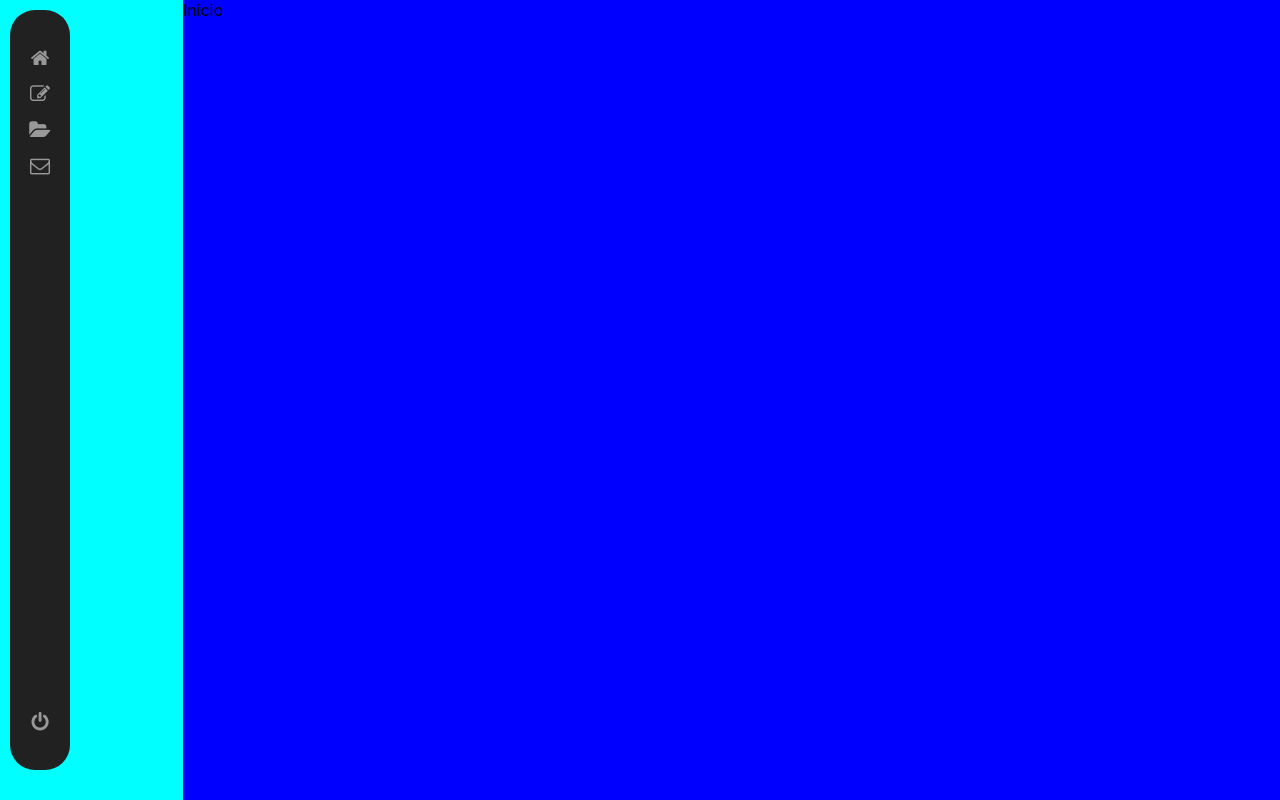
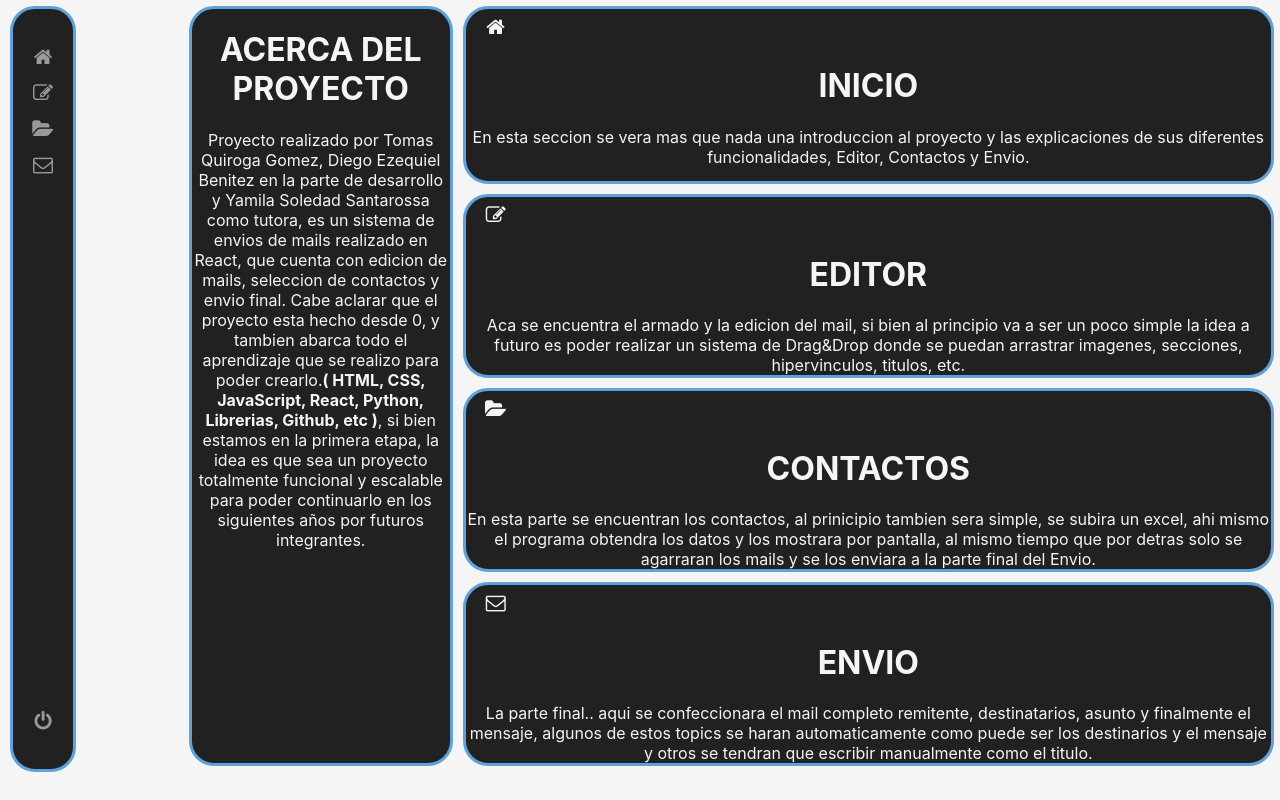
Before and after one commit to tomasqagz/SEM, a React (Create React App) app in the folder react-page/: page /Inicio in a window 1280 px wide. Built offline with nearby package versions, Linux system fonts and the light colour scheme; a web font is replaced by a local one.

Commit message:
Inicio component

```diff
--- a/react-page/src/App.css
+++ b/react-page/src/App.css
@@ -9,9 +9,9 @@
 
     .div1 {
         grid-area: 1 / 1 / 6 / 2;
-        background-color: aqua;
+        background-color: whitesmoke;
      }
     .div2 {
         grid-area: 1 / 2 / 6 / 9;
-        background-color: blue;
+        background-color: whitesmoke;
     }
--- a/react-page/src/components/Inicio.jsx
+++ b/react-page/src/components/Inicio.jsx
@@ -1,7 +1,30 @@
 import React from 'react'
+import './css/Inicio.css'
 
 export const Inicio = () => {
   return (
-    <div>Inicio</div>
+    <div>
+     <div class="parent1">
+<div class="div11"> <h1> ACERCA DEL PROYECTO </h1>
+Proyecto realizado por Tomas Quiroga Gomez, Diego Ezequiel Benitez en la parte de desarrollo y Yamila Soledad Santarossa como tutora,
+es un sistema de envios de mails realizado en React, que cuenta con edicion de mails, seleccion de contactos y envio final.
+Cabe aclarar que el proyecto esta hecho desde 0, y tambien abarca todo el aprendizaje que se realizo para poder crearlo.
+<b>( HTML, CSS, JavaScript, React, Python, Librerias, Github, etc )</b>, si bien estamos en la primera etapa, la idea es que
+sea un proyecto totalmente funcional y escalable para poder continuarlo en los siguientes años por futuros integrantes.
+</div>
+<div class="div21"> <i class="fa fa-home fa-2x"></i> <h1> INICIO </h1> En esta seccion se vera mas que nada una introduccion al proyecto y las explicaciones de sus
+ diferentes funcionalidades, Editor, Contactos y Envio.</div>
+<div class="div31"> <i class="fa fa-pencil-square-o fa-2x"></i> <h1> EDITOR</h1> Aca se encuentra el armado y la edicion del mail, si bien al principio va a ser un poco simple la idea a futuro
+es poder realizar un sistema de Drag&Drop donde se puedan arrastrar imagenes, secciones, hipervinculos, titulos, etc. </div>
+<div class="div41"> <i class="fa fa-folder-open fa-2x"></i> <h1> CONTACTOS</h1>En esta parte se encuentran los contactos, al prinicipio tambien sera simple, se subira un excel, ahi mismo el programa obtendra
+los datos y los mostrara por pantalla, al mismo tiempo que por detras solo se agarraran los mails y se los enviara a la parte final del Envio. </div>
+<div class="div51"> <i class="fa fa-envelope-o fa-2x"></i> <h1> ENVIO</h1> La parte final.. aqui se confeccionara el mail completo remitente, destinatarios, asunto y finalmente el mensaje, algunos
+de estos topics se haran automaticamente como puede ser los destinarios y el mensaje y otros se tendran que escribir manualmente como el titulo.  </div>
+</div>
+
+
+
+
+    </div>
   )
 }
--- /dev/null
+++ b/react-page/src/components/css/Inicio.css
@@ -0,0 +1,48 @@
+
+.parent1 {
+    display: grid;
+    grid-template-columns: repeat(4, 1fr);
+    grid-template-rows: repeat(4, 1fr);
+    grid-column-gap: 10px;
+    grid-row-gap: 10px;
+    height: 95vh;
+    margin: 3px;
+    padding: 3px;
+    text-align: center;
+    }
+
+    .div11 {
+        color: whitesmoke;
+        background-color: #212121;
+        grid-area: 1 / 1 / 5 / 2;
+        border:3px solid #5fa2db;
+        border-radius: 25px;
+    }
+    .div21 {
+        color: whitesmoke;
+        background-color: #212121;
+        grid-area: 1 / 2 / 2 / 5;
+        border:3px solid #5fa2db;
+        border-radius: 25px;
+     }
+    .div31 {
+        color: whitesmoke;
+        background-color: #212121;
+        grid-area: 2 / 2 / 3 / 5;
+        border:3px solid #5fa2db;
+        border-radius: 25px;
+     }
+    .div41 {
+        color: whitesmoke;
+        background-color: #212121;
+        grid-area: 3 / 2 / 4 / 5;
+        border:3px solid #5fa2db;
+        border-radius: 25px;
+     }
+    .div51 {
+        color: whitesmoke;
+        background-color: #212121;
+        grid-area: 4 / 2 / 5 / 5;
+        border:3px solid #5fa2db;
+        border-radius: 25px;
+     }
--- a/react-page/src/components/css/Sidebar.css
+++ b/react-page/src/components/css/Sidebar.css
@@ -21,9 +21,10 @@ overflow:visible;
 
 .main-menu {
 background:#212121;
+border: 3px solid #5fa2db;
 border-radius: 25px;
 position:absolute;
-top:10px;
+top:6px;
 bottom:10px;
 height:95%;
 left:10px;
```
